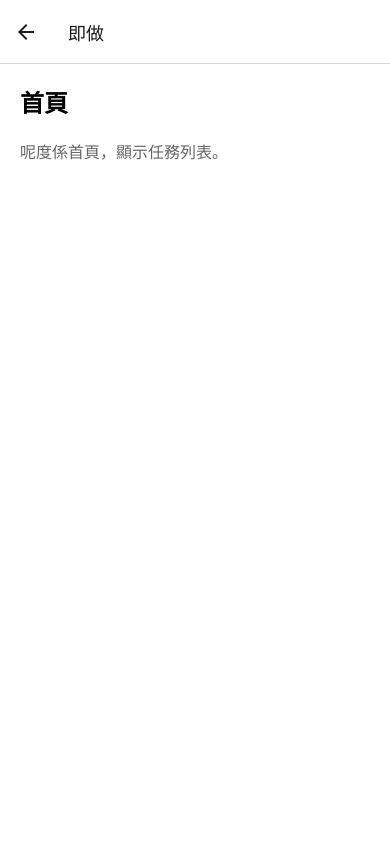
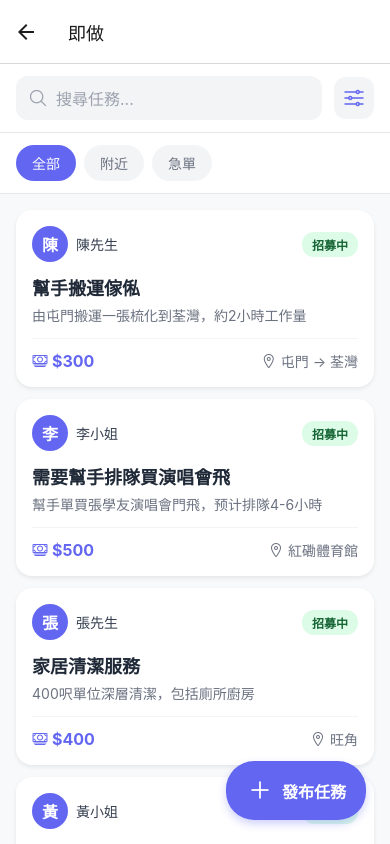
Before and after one commit to horingsng/donow-app, a React Native app: screen /Home in a window 390 px wide. Built offline with nearby package versions, Linux system fonts and the light colour scheme; no server answers.

Commit message:
🎨 還原完整版 HomeScreen：任務列表、搜尋、篩選、發布按鈕

```diff
--- a/src/screens/HomeScreen.tsx
+++ b/src/screens/HomeScreen.tsx
@@ -1,21 +1,345 @@
-import React from 'react';
-import { View, Text, StyleSheet, ScrollView } from 'react-native';
+import React, { useState } from 'react';
+import {
+  View,
+  Text,
+  StyleSheet,
+  TouchableOpacity,
+  FlatList,
+  RefreshControl,
+  ScrollView
+} from 'react-native';
 import { SafeAreaView } from 'react-native-safe-area-context';
+import { useNavigation } from '@react-navigation/native';
+import { Ionicons } from '@expo/vector-icons';
+
+// 任務類型定義
+interface Task {
+  id: string;
+  title: string;
+  description: string;
+  budget: number;
+  location: string;
+  deadline: string;
+  status: 'open' | 'in_progress' | 'completed';
+  posterName: string;
+}
+
+// 模擬任務數據
+const MOCK_TASKS: Task[] = [
+  {
+    id: '1',
+    title: '幫手搬運傢俬',
+    description: '由屯門搬運一張梳化到荃灣，約2小時工作量',
+    budget: 300,
+    location: '屯門 → 荃灣',
+    deadline: '2026-04-15',
+    status: 'open',
+    posterName: '陳先生',
+  },
+  {
+    id: '2',
+    title: '需要幫手排隊買演唱會飛',
+    description: '幫手單買張學友演唱會門飛，预计排隊4-6小時',
+    budget: 500,
+    location: '紅磡體育館',
+    deadline: '2026-04-14',
+    status: 'open',
+    posterName: '李小姐',
+  },
+  {
+    id: '3',
+    title: '家居清潔服務',
+    description: '400呎單位深層清潔，包括廁所廚房',
+    budget: 400,
+    location: '旺角',
+    deadline: '2026-04-16',
+    status: 'open',
+    posterName: '張先生',
+  },
+  {
+    id: '4',
+    title: '臨時活動工作人員',
+    description: '婚禮現場幫手，負責接待同協調',
+    budget: 800,
+    location: '尖沙咀酒店',
+    deadline: '2026-04-20',
+    status: 'open',
+    posterName: '黃小姐',
+  },
+];
 
 export default function HomeScreen() {
+  const navigation = useNavigation();
+  const [tasks, setTasks] = useState<Task[]>(MOCK_TASKS);
+  const [refreshing, setRefreshing] = useState(false);
+  const [selectedFilter, setSelectedFilter] = useState<'all' | 'nearby' | 'urgent'>('all');
+
+  const onRefresh = async () => {
+    setRefreshing(true);
+    setTimeout(() => setRefreshing(false), 1000);
+  };
+
+  const renderTaskCard = ({ item }: { item: Task }) => (
+    <TouchableOpacity
+      style={styles.taskCard}
+      onPress={() => navigation.navigate('TaskDetail', { taskId: item.id })}
+      activeOpacity={0.9}
+    >
+      <View style={styles.taskHeader}>
+        <View style={styles.posterInfo}>
+          <View style={styles.avatarPlaceholder}>
+            <Text style={styles.avatarText}>{item.posterName[0]}</Text>
+          </View>
+          <Text style={styles.posterName}>{item.posterName}</Text>
+        </View>
+        <View style={[styles.statusBadge, styles.statusOpen]}>
+          <Text style={styles.statusText}>招募中</Text>
+        </View>
+      </View>
+
+      <Text style={styles.taskTitle}>{item.title}</Text>
+      <Text style={styles.taskDescription} numberOfLines={2}>{item.description}</Text>
+
+      <View style={styles.taskFooter}>
+        <View style={styles.infoItem}>
+          <Ionicons name="cash-outline" size={16} color="#6366f1" />
+          <Text style={styles.budgetText}>${item.budget}</Text>
+        </View>
+        <View style={styles.infoItem}>
+          <Ionicons name="location-outline" size={16} color="#6b7280" />
+          <Text style={styles.locationText}>{item.location}</Text>
+        </View>
+      </View>
+    </TouchableOpacity>
+  );
+
   return (
     <SafeAreaView style={styles.container}>
-      <ScrollView style={styles.scrollView}>
-        <Text style={styles.title}>首頁</Text>
-        <Text style={styles.info}>呢度係首頁，顯示任務列表。</Text>
-      </ScrollView>
+      {/* 頂部搜尋欄 */}
+      <View style={styles.header}>
+        <View style={styles.searchBar}>
+          <Ionicons name="search-outline" size={20} color="#9ca3af" />
+          <Text style={styles.searchPlaceholder}>搜尋任務...</Text>
+        </View>
+        <TouchableOpacity style={styles.filterButton}>
+          <Ionicons name="options-outline" size={24} color="#6366f1" />
+        </TouchableOpacity>
+      </View>
+
+      {/* 篩選標籤 */}
+      <View style={styles.filterContainer}>
+        <ScrollView horizontal showsHorizontalScrollIndicator={false} contentContainerStyle={styles.filterScroll}>
+          {['all', 'nearby', 'urgent'].map((filter) => (
+            <TouchableOpacity
+              key={filter}
+              style={[styles.filterTab, selectedFilter === filter && styles.filterTabActive]}
+              onPress={() => setSelectedFilter(filter as any)}
+            >
+              <Text style={[styles.filterText, selectedFilter === filter && styles.filterTextActive]}>
+                {filter === 'all' ? '全部' : filter === 'nearby' ? '附近' : '急單'}
+              </Text>
+            </TouchableOpacity>
+          ))}
+        </ScrollView>
+      </View>
+
+      {/* 任務列表 */}
+      <FlatList
+        data={tasks}
+        renderItem={renderTaskCard}
+        keyExtractor={(item) => item.id}
+        contentContainerStyle={styles.taskList}
+        showsVerticalScrollIndicator={false}
+        refreshControl={
+          <RefreshControl refreshing={refreshing} onRefresh={onRefresh} tintColor="#6366f1" />
+        }
+      />
+
+      {/* 發布任務按鈕 */}
+      <TouchableOpacity
+        style={styles.fabButton}
+        onPress={() => navigation.navigate('CreateTask')}
+      >
+        <Ionicons name="add" size={28} color="#fff" />
+        <Text style={styles.fabText}>發布任務</Text>
+      </TouchableOpacity>
     </SafeAreaView>
   );
 }
 
 const styles = StyleSheet.create({
-  container: { flex: 1, backgroundColor: '#fff' },
-  scrollView: { flex: 1, padding: 20 },
-  title: { fontSize: 24, fontWeight: 'bold', marginBottom: 20 },
-  info: { fontSize: 16, color: '#666' },
+  container: {
+    flex: 1,
+    backgroundColor: '#f8f9fa',
+  },
+  header: {
+    flexDirection: 'row',
+    alignItems: 'center',
+    paddingHorizontal: 16,
+    paddingVertical: 12,
+    backgroundColor: '#fff',
+    borderBottomWidth: 1,
+    borderBottomColor: '#e5e7eb',
+  },
+  searchBar: {
+    flex: 1,
+    flexDirection: 'row',
+    alignItems: 'center',
+    backgroundColor: '#f3f4f6',
+    borderRadius: 12,
+    paddingHorizontal: 12,
+    paddingVertical: 10,
+    marginRight: 12,
+  },
+  searchPlaceholder: {
+    color: '#9ca3af',
+    marginLeft: 8,
+    fontSize: 16,
+  },
+  filterButton: {
+    padding: 8,
+    backgroundColor: '#f3f4f6',
+    borderRadius: 12,
+  },
+  filterContainer: {
+    backgroundColor: '#fff',
+    paddingVertical: 12,
+    borderBottomWidth: 1,
+    borderBottomColor: '#e5e7eb',
+  },
+  filterScroll: {
+    paddingHorizontal: 16,
+  },
+  filterTab: {
+    paddingHorizontal: 16,
+    paddingVertical: 8,
+    borderRadius: 20,
+    backgroundColor: '#f3f4f6',
+    marginRight: 8,
+  },
+  filterTabActive: {
+    backgroundColor: '#6366f1',
+  },
+  filterText: {
+    color: '#6b7280',
+    fontSize: 14,
+    fontWeight: '500',
+  },
+  filterTextActive: {
+    color: '#fff',
+  },
+  taskList: {
+    padding: 16,
+    paddingBottom: 100,
+  },
+  taskCard: {
+    backgroundColor: '#fff',
+    borderRadius: 16,
+    padding: 16,
+    marginBottom: 12,
+    shadowColor: '#000',
+    shadowOffset: { width: 0, height: 2 },
+    shadowOpacity: 0.08,
+    shadowRadius: 4,
+    elevation: 3,
+  },
+  taskHeader: {
+    flexDirection: 'row',
+    justifyContent: 'space-between',
+    alignItems: 'center',
+    marginBottom: 12,
+  },
+  posterInfo: {
+    flexDirection: 'row',
+    alignItems: 'center',
+  },
+  avatarPlaceholder: {
+    width: 36,
+    height: 36,
+    borderRadius: 18,
+    backgroundColor: '#6366f1',
+    justifyContent: 'center',
+    alignItems: 'center',
+    marginRight: 8,
+  },
+  avatarText: {
+    color: '#fff',
+    fontSize: 16,
+    fontWeight: 'bold',
+  },
+  posterName: {
+    fontSize: 14,
+    color: '#374151',
+    fontWeight: '500',
+  },
+  statusBadge: {
+    paddingHorizontal: 10,
+    paddingVertical: 4,
+    borderRadius: 12,
+  },
+  statusOpen: {
+    backgroundColor: '#dcfce7',
+  },
+  statusText: {
+    fontSize: 12,
+    fontWeight: '600',
+    color: '#166534',
+  },
+  taskTitle: {
+    fontSize: 18,
+    fontWeight: 'bold',
+    color: '#1f2937',
+    marginBottom: 6,
+  },
+  taskDescription: {
+    fontSize: 14,
+    color: '#6b7280',
+    marginBottom: 12,
+    lineHeight: 20,
+  },
+  taskFooter: {
+    flexDirection: 'row',
+    justifyContent: 'space-between',
+    alignItems: 'center',
+    paddingTop: 12,
+    borderTopWidth: 1,
+    borderTopColor: '#f3f4f6',
+  },
+  infoItem: {
+    flexDirection: 'row',
+    alignItems: 'center',
+  },
+  budgetText: {
+    fontSize: 16,
+    fontWeight: 'bold',
+    color: '#6366f1',
+    marginLeft: 4,
+  },
+  locationText: {
+    fontSize: 14,
+    color: '#6b7280',
+    marginLeft: 4,
+  },
+  fabButton: {
+    position: 'absolute',
+    bottom: 24,
+    right: 24,
+    flexDirection: 'row',
+    alignItems: 'center',
+    backgroundColor: '#6366f1',
+    paddingHorizontal: 20,
+    paddingVertical: 14,
+    borderRadius: 28,
+    shadowColor: '#6366f1',
+    shadowOffset: { width: 0, height: 4 },
+    shadowOpacity: 0.3,
+    shadowRadius: 8,
+    elevation: 5,
+  },
+  fabText: {
+    color: '#fff',
+    fontSize: 16,
+    fontWeight: '600',
+    marginLeft: 8,
+  },
 });
```
